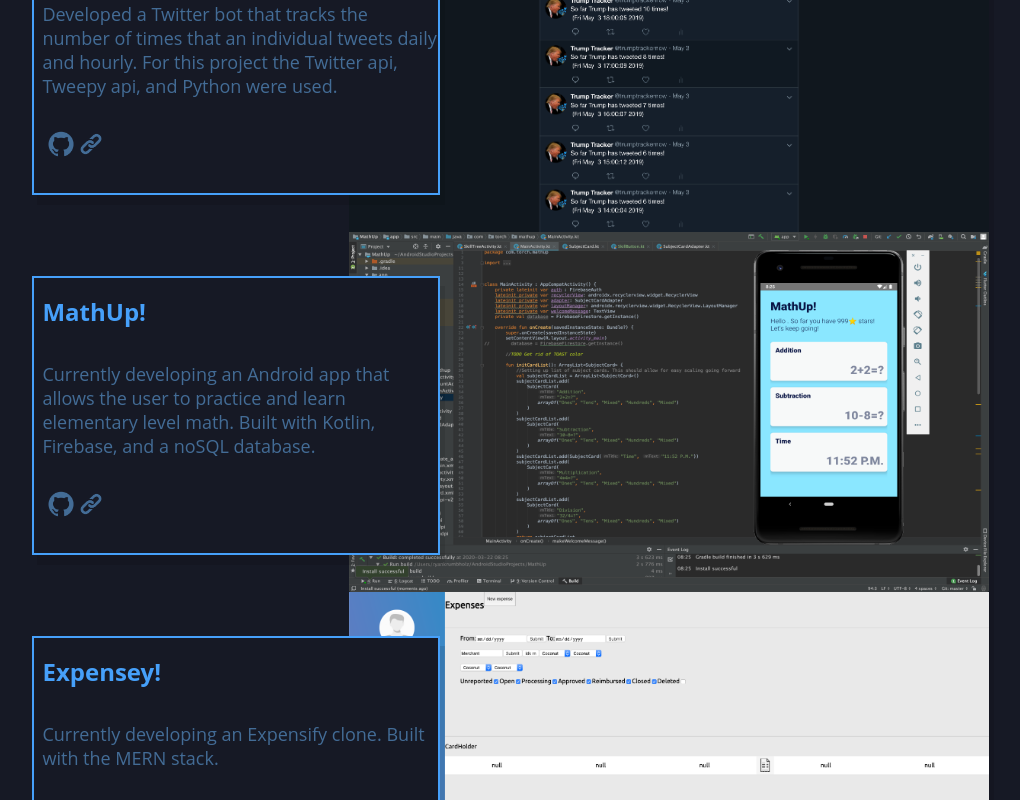
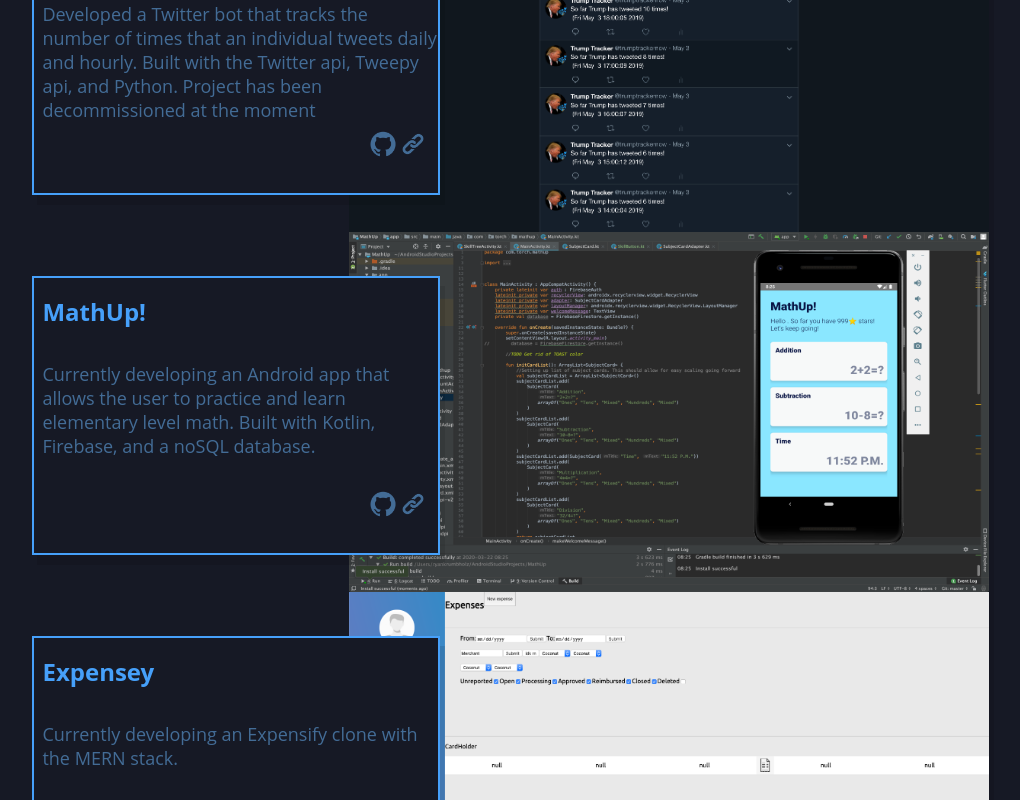
Before and after one commit to ryanKrumbholz/personal-site, a React (Create React App) app: page / in a window 1280 px wide. Shown: the part 2360-3160 px from the top of the page, without its empty margins (222-1242 px from the left). Built offline with nearby package versions, Linux system fonts and the light colour scheme.

Commit message:
Fixed positioning of links on cards

```diff
--- a/src/components/Card/Card.sass
+++ b/src/components/Card/Card.sass
@@ -49,11 +49,11 @@
     .links
         position: relative
         margin-top: auto
-        right: 0%
         bottom: 10%
-        margin-right: auto
+        left: 80%
         width: 20%
         display: flex
+
 
 @media only screen and (max-width: 1200px)
     .card
@@ -68,7 +68,7 @@
     .text
         display: flex
         flex-direction: column
-        width: 98%
+        width: 99%
         margin: auto
         display: flex
         z-index: 0
@@ -78,11 +78,18 @@
         font-size: 24px
 
 .links img
-    margin: auto
     height: 30px
     width: 30px
-    padding-left: 5%
+    padding-left: 3%
     padding-bottom: 5%
+
+.links
+    position: relative
+    margin-top: auto
+    bottom: 10%
+    left: 80%
+    width: 20%
+    display: flex
 
 .text
     border-style: solid
@@ -92,5 +99,6 @@
 
 
 
+
 .text h1, .text p
         padding-left: 2%
--- a/src/components/Carousel/Carousel.js
+++ b/src/components/Carousel/Carousel.js
@@ -6,13 +6,13 @@
 const carousel = props => (
     <div>
         <Card img={require('../../assets/trump-tracker.png')} title="Tweet Tracking Bot" desc="Developed a Twitter bot that tracks the number of times
-        that an individual tweets daily and hourly. For this project the Twitter api, Tweepy api, and Python were used." github_logo={require('../../assets/github_logo.png')} link_logo={require('../../assets/link.png')}
+        that an individual tweets daily and hourly. Built with the Twitter api, Tweepy api, and Python. Project has been decommissioned at the moment" github_logo={require('../../assets/github_logo.png')} link_logo={require('../../assets/link.png')}
             github_link="https://github.com/ryanKrumbholz/trump-twitter-tracker" link="https://twitter.com/trumptrackernow"/>
         <Card img={require('../../assets/mathup.png')} title="MathUp!" desc="Currently developing an Android app that allows the user to practice and learn elementary level math.
         Built with Kotlin, Firebase, and a noSQL database." github_logo={require('../../assets/github_logo.png')} link_logo={require('../../assets/link.png')}
             github_link="https://github.com/ryanKrumbholz/mathup-app" link="https://github.com/ryanKrumbholz/mathup-app"/>
-        <Card img={require('../../assets/expensey.png')} title="Expensey!" desc="Currently developing an Expensify clone.
-     Built with the MERN stack." github_logo={require('../../assets/github_logo.png')} link_logo={require('../../assets/link.png')}
+        <Card img={require('../../assets/expensey.png')} title="Expensey" desc="Currently developing an Expensify clone
+        with the MERN stack." github_logo={require('../../assets/github_logo.png')} link_logo={require('../../assets/link.png')}
         github_link="https://github.com/ryanKrumbholz/expensify-clone" link="https://github.com/ryanKrumbholz/expensify-clone"/>
     </div>
 );
```
